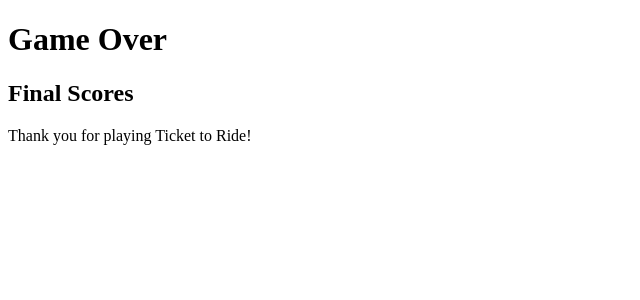
After one commit to CarsonV8824/KC-Ticket-To-Ride, a Flask app: template src/templates/final.html in a window 1280 px wide. The commit adds this page. Shown: the top 300 px of the page, without its empty margins (0-640 px from the left). Run offline with Flask 3, Linux system fonts and the light colour scheme; the template is opened without the code that fills it, so the values that code supplies are empty.

Commit message:
added game over in

```diff
--- a/src/main.py
+++ b/src/main.py
@@ -98,5 +98,9 @@ def post_game_data():
 def about():
     return render_template("about.html")
 
+@app.route("/gameover")
+def gameover():
+    return render_template("gameover.html")
+
 if __name__ == "__main__":
     app.run(debug=True)
--- a/src/static/js/game.js
+++ b/src/static/js/game.js
@@ -259,6 +259,11 @@ document.addEventListener("DOMContentLoaded", async () => {
                 playerStatsElement.textContent = `${playerList[currentPlayerIndex].color} has ${(playerList[currentPlayerIndex].showCards()).join(", ")}, cards.`;
             }
 
+            const playerTrainsElement = document.getElementById("playerTrains");
+            if (playerTrainsElement) {
+                playerTrainsElement.textContent = `${playerList[currentPlayerIndex].color} has ${playerList[currentPlayerIndex].trains} trains left.`;
+            }
+
             const DrawTwoCardsBtn = document.getElementById("drawTwoCards");
             if (DrawTwoCardsBtn ) {
                 DrawTwoCardsBtn.onclick = () => {
@@ -307,6 +312,7 @@ document.addEventListener("DOMContentLoaded", async () => {
                         }
 
                         playerList[currentPlayerIndex].score += gameMapInstance.getRoutePoints(city1, city2);
+                        playerList[currentPlayerIndex].subtractTrains(gameMapInstance.getRouteLength(city1, city2));
                         currentPlayerIndex = (currentPlayerIndex + 1) % playerList.length;
                     }
                     else {
--- a/src/static/js/player.js
+++ b/src/static/js/player.js
@@ -4,6 +4,7 @@ class Player {
         this.cards = [];
         this.color = color;
         this.score = 0;
+        this.trains = 15;
     }
 
     addCard(card){
@@ -31,6 +32,10 @@ class Player {
         }
     }
 
+    subtractTrains(num){
+        this.trains -= num;
+    }
+
 }
 
 export { Player };
--- a/src/templates/about.html
+++ b/src/templates/about.html
@@ -4,13 +4,15 @@
     <meta charset="UTF-8">
     <meta name="viewport" content="width=device-width, initial-scale=1.0">
     <title>About - Ticket to Ride</title>
-    <!-- <link rel="stylesheet" href="{{ url_for('static', filename='css/styles.css') }}">
-    <script type="module" src="{{ url_for('static', filename='js/game.js') }}" defer></script> -->
+    <link rel="stylesheet" href="{{ url_for('static', filename='css/styles.css') }}">
+    <script type="module" src="{{ url_for('static', filename='js/game.js') }}" defer></script>
 </head>
 <body class="about-page-body">
   <header>
     <button id="back-to-player-count-page" class="back-to-game-page">Change Player Count</button>
     <button id="home-page-btn" class="home-page-btn">Home</button>
+    <!-- Optional: Only include this if you want an About button on the About page -->
+    <!-- <button id="about-page-btn" class="about-page-btn">About</button> -->
   </header>
 
   <h1>About Ticket to Ride</h1>
--- /dev/null
+++ b/src/templates/final.html
@@ -0,0 +1,16 @@
+<!DOCTYPE html>
+<html lang="en">
+<head>
+    <meta charset="UTF-8">
+    <meta name="viewport" content="width=device-width, initial-scale=1.0">
+    <title>Game Over - Ticket to Ride</title>
+    <link rel="stylesheet" href="{{ url_for('static', filename='css/styles.css') }}">
+    <script type="module" src="{{ url_for('static', filename='js/game.js') }}" defer></script>
+</head>
+<body>
+    <h1>Game Over</h1>
+    <h2>Final Scores</h2>
+    <ul id="finalScores"></ul>
+    <p>Thank you for playing Ticket to Ride!</p>
+</body>
+</html>
--- a/src/templates/index.html
+++ b/src/templates/index.html
@@ -19,6 +19,7 @@
   <canvas id="gameCanvas" class="gamecanvas"></canvas>
 
   <p class="player-stats" id="playerStats">PlayerStats </p>
+  <p class="player-stats" id="playerTrains">PlayerTrains</p>
   <p class="open-pile" id="openPile">OpenPile</p>
 
   <div class="choices-on-turn-body">
```
Also changed, not shown: src/database/data.sqlite3.
